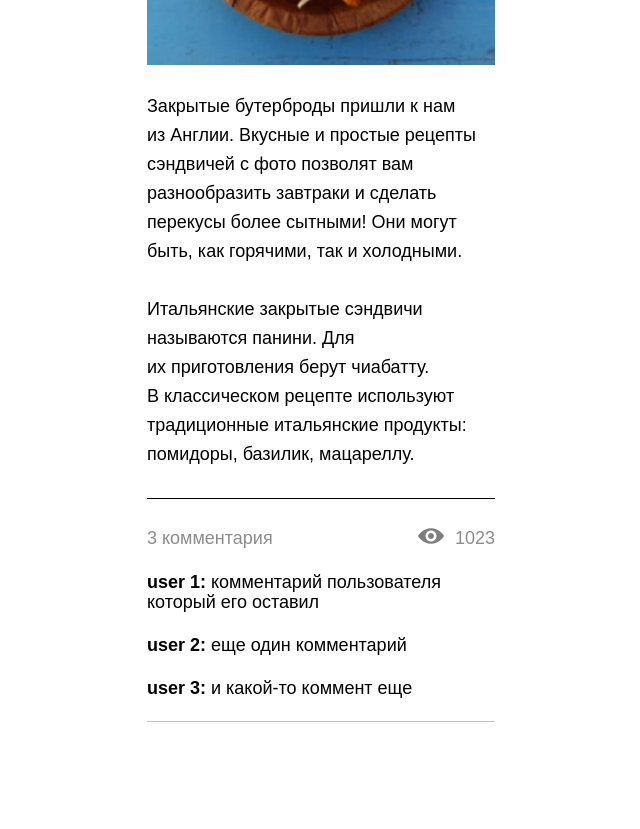
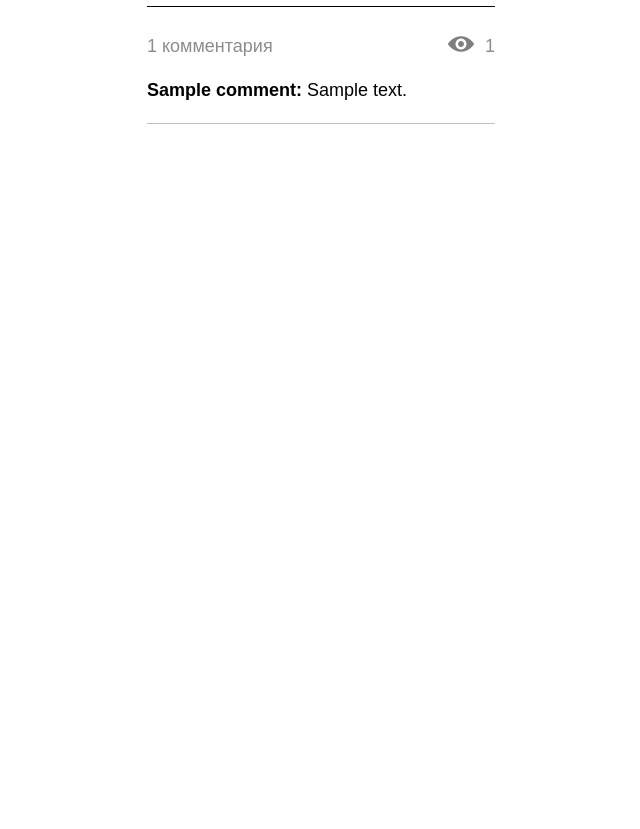
Before and after one commit to YuriiTryhub/course_work_3.1, a Flask app: template templates/post.html in a window 1280 px wide. Shown: the part 468-1297 px from the top of the page, without its empty margins (319-959 px from the left). After the commit the page ends 592 px from the top, so only its background shows below. Run offline with Flask 2, Linux system fonts and the light colour scheme; the template is opened without the code that fills it: most values are stand-ins (such as "Sample title", 1, 10 or a date in 2020); grey boxes marked "Sample" are stand-in pictures.

Commit message:
реализация post.html добавление информации в случае отсутствии поста

```diff
--- a/main.py
+++ b/main.py
@@ -1,6 +1,7 @@
 from flask import Flask, jsonify
+
 from app.main.views import main_blueprint
-
+from app.post.views import post_blueprint
 from app.dao.main_dao import get_posts_all, get_post_by_pk
 
 
@@ -9,6 +10,7 @@ app.config['JSON_AS_ASCII'] = False
 
 
 app.register_blueprint(main_blueprint)
+app.register_blueprint(post_blueprint)
 
 if __name__ == '__main__':
     app.run()
--- a/templates/post.html
+++ b/templates/post.html
@@ -5,7 +5,7 @@
   <meta charset="UTF-8">
   <meta name="viewport" content="width=device-width, initial-scale=1.0">
   <title>SKYPROGRAM post</title>
-  <link href="css/styles.min.css" rel="stylesheet">
+  <link href="../static/css/styles.min.css" rel="stylesheet">
 </head>
 
 <body>
@@ -28,45 +28,37 @@
     <section class="items">
       <div class="items__item item item--post">
         <div class="item__top">
-          <a href="/user-feed.html" class="item__head">
+          <a href="/user-feed/{{post_by_id.poster_name}}" class="item__head">
             <div class="item__ava-wrap">
-              <img src="img/ava1.png" alt="" class="item__ava" width="47">
+              <span class="item__username">{{post_by_id.poster_name}}</span>
+              <img src="{{post_by_id.poster_avatar}}" alt="" class="item__ava" width="47">
             </div>
-            <span class="item__username">Username</span>
+            <span class="item__username">{{post_by_id.content}}</span>
           </a>
           <button type="button" class="item__bookmark-btn">
-            <img src="img/bookmark.png" alt="" class="item__bookmark-icon" width="24">
+            <img src="/static/img/bookmark.png" alt="" class="item__bookmark-icon" width="24">
           </button>
         </div>
         <a href="" class="item__post-link">
-          <img src="img/post1.jpg" alt="" width="348" class="item__post-img">
+          <img src="{{post_by_id.pic}}" alt="" width="348" class="item__post-img">
         </a>
         <div class="item__descr">
-          <p class="item__text">
-            Закрытые бутерброды пришли к&nbsp;нам из&nbsp;Англии. Вкусные и&nbsp;простые рецепты сэндвичей с&nbsp;фото позволят вам разнообразить завтраки и&nbsp;сделать перекусы более сытными! Они могут быть, как горячими, так и&nbsp;холодными.
-          </p>
-          <p class="item__text">
-            Итальянские закрытые сэндвичи называются панини. Для их&nbsp;приготовления берут чиабатту. В&nbsp;классическом рецепте используют традиционные итальянские продукты: помидоры, базилик, мацареллу.</p>
         </div>
         <div class="item__bottom">
           <div class="item__post-info">
-            <p class="item__comments-counter">3 комментария</p>
+            <p class="item__comments-counter">{{comments|length}} комментария</p>
             <div class="item__counter">
-              <img src="img/eye.png" alt="" class="item__counter-icon" width="26">
-              <span class="item__counter-text">1023</span>
+              <img src="/static/img/eye.png" alt="" class="item__counter-icon" width="26">
+              <span class="item__counter-text">{{post_by_id.views_count}}</span>
             </div>
           </div>
+         {% for comment in comments %}
           <div class="item__comments">
             <p class="item__comment">
-              <b>user 1:</b> комментарий пользователя который его оставил
-            </p>
-            <p class="item__comment">
-              <b>user 2:</b> еще один комментарий
-            </p>
-            <p class="item__comment">
-              <b>user 3:</b> и&nbsp;какой-то коммент еще
+              <b>{{comment.commenter_name}}:</b> {{comment.comment}}
             </p>
           </div>
+         {% endfor %}
         </div>
       </div>
     </section>
```
Also changed, not shown: app/post/views.py (added, +15 -0 lines).
